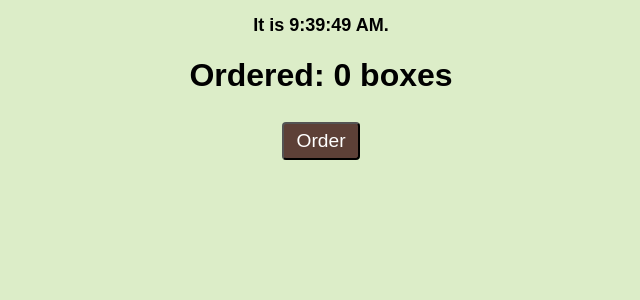
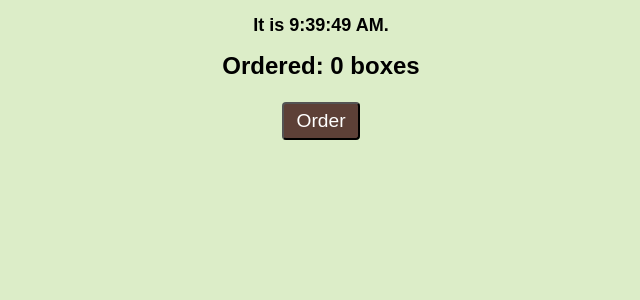
Before and after one commit to turtle96/cookies, a React (Create React App) app: page / in a window 1280 px wide. Shown: the top 300 px of the page, without its empty margins (319-959 px from the left). Built offline with nearby package versions, Linux system fonts and the light colour scheme.

Commit message:
set order counter to Label

```diff
--- a/src/App.js
+++ b/src/App.js
@@ -32,7 +32,9 @@ class Order extends Component {
   render() {
     return (
       <div>
-        <h1>Ordered: {this.state.boxes.length} {getBoxOrBoxes(this.state.boxes.length)}</h1>
+        <h1 className="Label">
+          Ordered: {this.state.boxes.length} {getBoxOrBoxes(this.state.boxes.length)}
+        </h1>
         <Boxes boxes={this.state.boxes}/>
         <button onClick={this.handleClick} className="Button">Order</button>
       </div>
```
